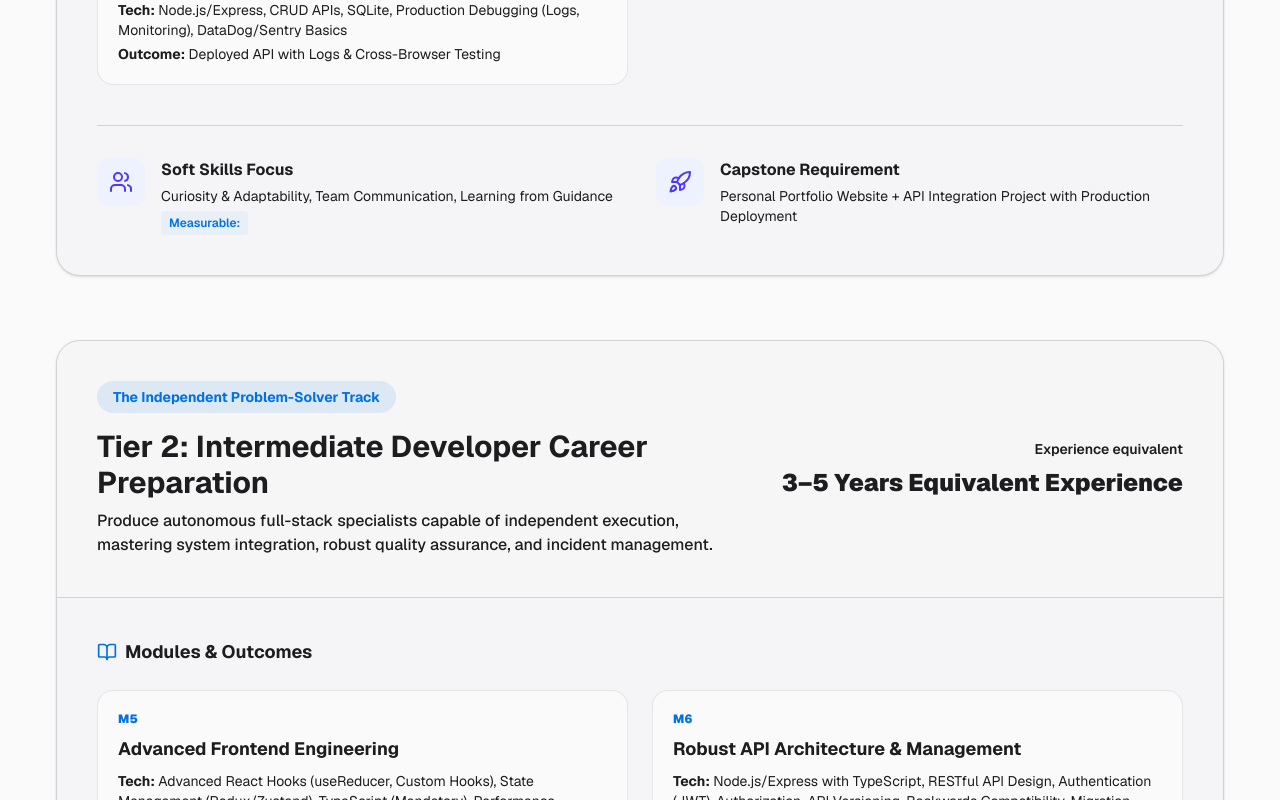
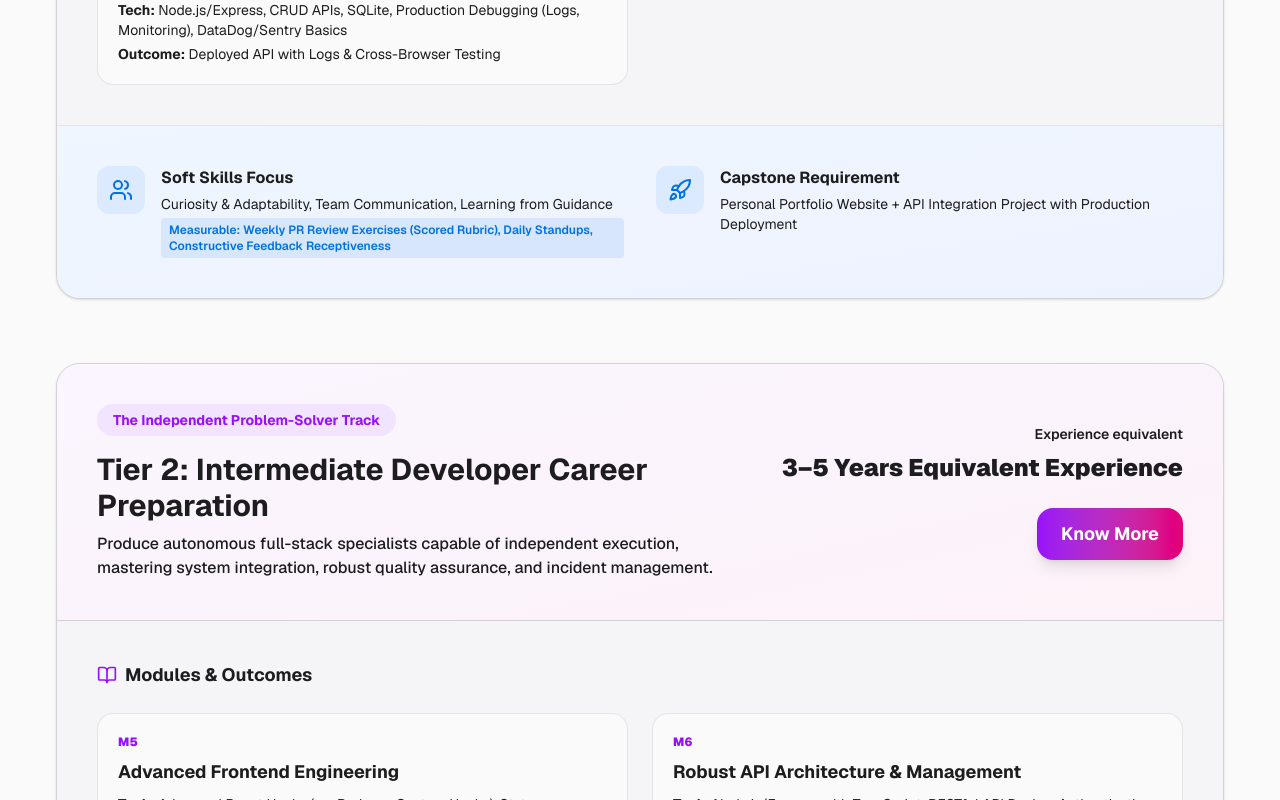
Before and after one commit to tejinder-gh/tutoring, a Next.js app: page /en/courses in a window 1280 px wide. Shown: the part 1180-1980 px from the top of the page. Built offline with nearby package versions, Linux system fonts and the light colour scheme.

Commit message:
color fixed

```diff
--- a/messages/en.json
+++ b/messages/en.json
@@ -110,6 +110,13 @@
     "title": "The Engineer's Roadmap",
     "subtitle": "A structured path from 'Hello World' to your first offer letter. We don't sell courses; we build careers.",
     "viewDetails": "View Full Curriculum",
+    "knowMore": "Know More",
+    "startYourJourney": "Start Your Journey",
+    "experienceEquivalent": "Experience equivalent",
+    "modulesAndOutcomes": "Modules & Outcomes",
+    "softSkillsFocus": "Soft Skills Focus",
+    "capstoneRequirement": "Capstone Requirement",
+    "partneredTiers": "Partnered Tiers",
     "tiers": {
       "tier1": {
         "title": "Tier 1: Junior Developer Career Preparation",
--- a/src/app/[locale]/courses/page.tsx
+++ b/src/app/[locale]/courses/page.tsx
@@ -4,34 +4,174 @@ import { Link } from "@/i18n/routing";
 import { ArrowRight, BookOpen, Rocket, Users } from "lucide-react";
 import { useTranslations } from "next-intl";
 import Divider from "../../../components/lib/SectionDivision";
-const CourseCard = ({ tierData, tierKey }: { tierData: any, tierKey: string }) => {
-   return <div key={tierKey} className="relative rounded-3xl border border-border bg-card overflow-hidden shadow-sm hover:shadow-xl transition-shadow duration-300">
+
+const getColor = (index: number) => {
+   const COLOR_SCHEMES = [
+      // Tier 1: Blue/Indigo
+      {
+         name: 'blue-indigo',
+         gradient: 'from-blue-50 to-indigo-50 dark:from-blue-950 dark:to-indigo-950',
+         gradientButton: 'from-blue-600 to-indigo-600',
+         badge: 'bg-primary/10 text-primary',
+         title: 'text-primary',
+         iconColor: 'text-primary',
+         iconBg: 'bg-blue-100 dark:bg-blue-900/30 text-primary',
+         outcome: 'text-primary',
+         softSkillBg: 'bg-accent/50',
+         softSkillBorder: 'border-blue-200/50 dark:border-blue-800/50',
+         softSkillText: 'text-primary',
+         cardBorder: 'border-border/50',
+         cardHover: 'hover:shadow-elegant'
+      },
+      // Tier 2: Purple/Pink
+      {
+         name: 'purple-pink',
+         gradient: 'from-purple-50 to-pink-50 dark:from-purple-950 dark:to-pink-950',
+         gradientButton: 'from-purple-600 to-pink-600',
+         badge: 'bg-purple-500/10 text-purple-600 dark:text-purple-400',
+         title: 'text-purple-600 dark:text-purple-400',
+         iconColor: 'text-purple-600 dark:text-purple-400',
+         iconBg: 'bg-purple-100 dark:bg-purple-900/30 text-purple-600 dark:text-purple-400',
+         outcome: 'text-purple-600 dark:text-purple-400',
+         softSkillBg: 'bg-purple-50 dark:bg-purple-900/10',
+         softSkillBorder: 'border-purple-200/50 dark:border-purple-800/50',
+         softSkillText: 'text-purple-600 dark:text-purple-400',
+         cardBorder: 'border-border/50',
+         cardHover: 'hover:shadow-elegant'
+      },
+      // Tier 3: Amber/Orange
+      {
+         name: 'amber-orange',
+         gradient: 'from-amber-50 to-orange-50 dark:from-amber-950 dark:to-orange-950',
+         gradientButton: 'from-amber-600 to-orange-600',
+         badge: 'bg-secondary/10 text-secondary',
+         title: 'text-secondary',
+         iconColor: 'text-secondary',
+         iconBg: 'bg-orange-100 dark:bg-orange-900/30 text-secondary',
+         outcome: 'text-secondary',
+         softSkillBg: 'bg-orange-50 dark:bg-orange-900/10',
+         softSkillBorder: 'border-orange-200/50 dark:border-orange-800/50',
+         softSkillText: 'text-secondary',
+         cardBorder: 'border-border/50',
+         cardHover: 'hover:shadow-elegant'
+      },
+      // Additional schemes for expansion
+      // Emerald/Teal
+      {
+         name: 'emerald-teal',
+         gradient: 'from-emerald-50 to-teal-50 dark:from-emerald-950 dark:to-teal-950',
+         gradientButton: 'from-emerald-600 to-teal-600',
+         badge: 'bg-emerald-500/10 text-emerald-600 dark:text-emerald-400',
+         title: 'text-emerald-600 dark:text-emerald-400',
+         iconColor: 'text-emerald-600 dark:text-emerald-400',
+         iconBg: 'bg-emerald-100 dark:bg-emerald-900/30 text-emerald-600 dark:text-emerald-400',
+         outcome: 'text-emerald-600 dark:text-emerald-400',
+         softSkillBg: 'bg-emerald-50 dark:bg-emerald-900/10',
+         softSkillBorder: 'border-emerald-200/50 dark:border-emerald-800/50',
+         softSkillText: 'text-emerald-600 dark:text-emerald-400',
+         cardBorder: 'border-border/50',
+         cardHover: 'hover:shadow-elegant'
+      },
+      // Rose/Pink
+      {
+         name: 'rose-pink',
+         gradient: 'from-rose-50 to-pink-50 dark:from-rose-950 dark:to-pink-950',
+         gradientButton: 'from-rose-600 to-pink-600',
+         badge: 'bg-rose-500/10 text-rose-600 dark:text-rose-400',
+         title: 'text-rose-600 dark:text-rose-400',
+         iconColor: 'text-rose-600 dark:text-rose-400',
+         iconBg: 'bg-rose-100 dark:bg-rose-900/30 text-rose-600 dark:text-rose-400',
+         outcome: 'text-rose-600 dark:text-rose-400',
+         softSkillBg: 'bg-rose-50 dark:bg-rose-900/10',
+         softSkillBorder: 'border-rose-200/50 dark:border-rose-800/50',
+         softSkillText: 'text-rose-600 dark:text-rose-400',
+         cardBorder: 'border-border/50',
+         cardHover: 'hover:shadow-elegant'
+      },
+      // Cyan/Sky
+      {
+         name: 'cyan-sky',
+         gradient: 'from-cyan-50 to-sky-50 dark:from-cyan-950 dark:to-sky-950',
+         gradientButton: 'from-cyan-600 to-sky-600',
+         badge: 'bg-cyan-500/10 text-cyan-600 dark:text-cyan-400',
+         title: 'text-cyan-600 dark:text-cyan-400',
+         iconColor: 'text-cyan-600 dark:text-cyan-400',
+         iconBg: 'bg-cyan-100 dark:bg-cyan-900/30 text-cyan-600 dark:text-cyan-400',
+         outcome: 'text-cyan-600 dark:text-cyan-400',
+         softSkillBg: 'bg-cyan-50 dark:bg-cyan-900/10',
+         softSkillBorder: 'border-cyan-200/50 dark:border-cyan-800/50',
+         softSkillText: 'text-cyan-600 dark:text-cyan-400',
+         cardBorder: 'border-border/50',
+         cardHover: 'hover:shadow-elegant'
+      },
+      // Lime/Emerald
+      {
+         name: 'lime-emerald',
+         gradient: 'from-lime-50 to-emerald-50 dark:from-lime-950 dark:to-emerald-950',
+         gradientButton: 'from-lime-600 to-emerald-600',
+         badge: 'bg-lime-500/10 text-lime-700 dark:text-lime-400',
+         title: 'text-lime-700 dark:text-lime-400',
+         iconColor: 'text-lime-700 dark:text-lime-400',
+         iconBg: 'bg-lime-100 dark:bg-lime-900/30 text-lime-700 dark:text-lime-400',
+         outcome: 'text-lime-700 dark:text-lime-400',
+         softSkillBg: 'bg-lime-50 dark:bg-lime-900/10',
+         softSkillBorder: 'border-lime-200/50 dark:border-lime-800/50',
+         softSkillText: 'text-lime-700 dark:text-lime-400',
+         cardBorder: 'border-border/50',
+         cardHover: 'hover:shadow-elegant'
+      },
+      // Slate/Gray (Neutral)
+      {
+         name: 'slate-gray',
+         gradient: 'from-slate-50 to-gray-50 dark:from-slate-950 dark:to-gray-950',
+         gradientButton: 'from-slate-600 to-gray-600',
+         badge: 'bg-slate-500/10 text-slate-700 dark:text-slate-300',
+         title: 'text-slate-700 dark:text-slate-300',
+         iconColor: 'text-slate-600 dark:text-slate-400',
+         iconBg: 'bg-slate-100 dark:bg-slate-900/30 text-slate-600 dark:text-slate-400',
+         outcome: 'text-slate-600 dark:text-slate-400',
+         softSkillBg: 'bg-slate-50 dark:bg-slate-900/10',
+         softSkillBorder: 'border-slate-200/50 dark:border-slate-800/50',
+         softSkillText: 'text-slate-600 dark:text-slate-400',
+         cardBorder: 'border-border/50',
+         cardHover: 'hover:shadow-elegant'
+      }
+   ];
+   return COLOR_SCHEMES[index % COLOR_SCHEMES.length];
+};
+
+const CourseCard = ({ tierData, t, index }: { tierData: any, t: any, index: number }) => {
+   const colorScheme = getColor(index);
+   return <div key={tierData.title} className={`relative rounded-3xl border border-border bg-card overflow-hidden shadow-sm hover:shadow-xl transition-all duration-300 group ${colorScheme.cardHover}`}>
       {/* Header */}
-      <div className="p-8 md:p-10 border-b border-border bg-accent/5 flex flex-col md:flex-row justify-between items-start md:items-center gap-6">
+      <div className={`p-8 md:p-10 border-b border-border bg-gradient-to-br ${colorScheme.gradient} flex flex-col md:flex-row justify-between items-start md:items-center gap-6`}>
          <div>
-            <div className="inline-block px-4 py-1.5 rounded-full bg-primary/10 text-primary font-bold text-sm mb-4">
+            <div className={`inline-block px-4 py-1.5 rounded-full font-bold text-sm mb-4 ${colorScheme.badge}`}>
                {tierData.role}
             </div>
-            <h2 className="text-3xl font-bold mb-2">{tierData.title}</h2>
+            <h2 className="text-3xl font-bold mb-2 text-foreground">{tierData.title}</h2>
             <p className="text-muted-foreground font-medium max-w-2xl">{tierData.description}</p>
          </div>
          <div className="flex flex-col items-end gap-2 shrink-0">
-            <span className="text-sm font-semibold text-muted-foreground">Experience equivalent</span>
+            <span className="text-sm font-semibold text-muted-foreground">{t("experienceEquivalent")}</span>
             <span className="text-2xl font-black text-foreground">{tierData.experience}</span>
+            <Link href={`/contact/${tierData.title}`} className={`inline-flex items-center gap-2 px-6 py-3 mt-4 rounded-2xl bg-gradient-to-r ${colorScheme.gradientButton} text-white font-bold text-lg shadow-lg hover:shadow-xl hover:-translate-y-1 transition-all`}>
+               {t("knowMore")}
+            </Link>
          </div>
       </div>
 
       {/* Modules Grid */}
       <div className="p-8 md:p-10">
          <h3 className="text-lg font-bold mb-6 flex items-center gap-2">
-            <BookOpen className="text-primary" size={20} />
-            Modules & Outcomes
+            <BookOpen className={colorScheme.title} size={20} />
+            {t("modulesAndOutcomes")}
          </h3>
-         <div className="grid md:grid-cols-2 lg:grid-cols-2 gap-6 mb-10">
+         <div className="grid md:grid-cols-2 lg:grid-cols-2 gap-6">
             {tierData.modules.map((module: any, idx: number) => (
-               <div key={idx} className="p-5 rounded-2xl bg-background border border-border/50 hover:border-primary/30 transition-colors">
+               <div key={idx} className={`p-5 rounded-2xl bg-background hover:border-transparent border ${colorScheme.cardBorder} ${colorScheme.cardHover} transition-colors`}>
                   <div className="flex justify-between items-start mb-2">
-                     <span className="text-xs font-black text-primary uppercase tracking-wide">{module.code}</span>
+                     <span className={`text-xs font-black uppercase tracking-wide ${colorScheme.title}`}>{module.code}</span>
                   </div>
                   <h4 className="font-bold text-lg mb-2">{module.title}</h4>
                   <div className="space-y-1 text-sm">
@@ -41,26 +181,28 @@ const CourseCard = ({ tierData, tierKey }: { tierData: any, tierKey: string }) =
                </div>
             ))}
          </div>
+      </div>
 
-         {/* Footer Info: Soft Skills & Capstone */}
-         <div className="grid md:grid-cols-2 gap-8 pt-8 border-t border-border">
+      {/* Footer Info: Soft Skills & Capstone */}
+      <div className={`p-8 md:p-10 border-t ${colorScheme.softSkillBorder} bg-gradient-to-br ${colorScheme.gradient}`}>
+         <div className="grid md:grid-cols-2 gap-8">
             <div className="flex gap-4">
-               <div className="w-12 h-12 rounded-xl bg-indigo-50 dark:bg-indigo-900/20 text-indigo-600 dark:text-indigo-400 flex items-center justify-center shrink-0">
+               <div className={`w-12 h-12 rounded-xl flex items-center justify-center shrink-0 ${colorScheme.iconBg}`}>
                   <Users size={24} />
                </div>
                <div>
-                  <h4 className="font-bold mb-1">Soft Skills Focus</h4>
+                  <h4 className="font-bold mb-1">{t("softSkillsFocus")}</h4>
                   <p className="text-sm text-muted-foreground mb-1">{tierData.softSkills.focus}</p>
-                  <p className="text-xs font-semibold text-primary bg-primary/5 px-2 py-1 rounded inline-block">Measurable: {tierData.softSkills.key}</p>
+                  <p className={`text-xs font-semibold px-2 py-1 rounded inline-block ${colorScheme.badge}`}>Measurable: {tierData.softSkills.assessment}</p>
                </div>
             </div>
 
             <div className="flex gap-4">
-               <div className="w-12 h-12 rounded-xl bg-indigo-50 dark:bg-indigo-900/20 text-indigo-600 dark:text-indigo-400 flex items-center justify-center shrink-0">
+               <div className={`w-12 h-12 rounded-xl flex items-center justify-center shrink-0 ${colorScheme.iconBg}`}>
                   <Rocket size={24} />
                </div>
                <div>
-                  <h4 className="font-bold mb-1">Capstone Requirement</h4>
+                  <h4 className="font-bold mb-1">{t("capstoneRequirement")}</h4>
                   <p className="text-sm text-muted-foreground">{tierData.capstone}</p>
                </div>
             </div>
@@ -88,25 +230,25 @@ export default function CoursesPage() {
             </div>
 
             <div className="space-y-16">
-               {Object.values(tiers).map((tier: any) => {
+               {Object.values(tiers).map((tier: any, index: number) => {
                   // Access raw data for nested arrays/objects
                   // const tierData = t.raw(`tiers.${tierKey}`);
                   if (tier.parteneredWith) {
                      partneredTiers.push(tier);
                   } else
-                     return <CourseCard tierData={tier} tierKey={tier.title} />
+                     return <CourseCard key={index} tierData={tier} t={t} index={index} />
                })}
             </div>
-            {partneredTiers.length > 0 && <Divider title="Partnered Tiers" />}
+            {partneredTiers.length > 0 && <Divider title={t("partneredTiers")} />}
             <div className="space-y-16">
-               {partneredTiers.map((tier: any) => {
+               {partneredTiers.map((tier: any, index: number) => {
                   // Access raw data for nested arrays/objects
-                  return <CourseCard tierData={tier} tierKey={tier.title} />
+                  return <CourseCard key={index} tierData={tier} t={t} index={index + Object.keys(tiers).length - partneredTiers.length} />
                })}
             </div>
             <div className="mt-20 text-center">
                <Link href="/register" className="inline-flex items-center gap-2 px-10 py-5 rounded-2xl bg-primary text-white font-bold text-lg shadow-lg hover:shadow-xl hover:-translate-y-1 transition-all">
-                  Start Your Journey <ArrowRight size={20} />
+                  {t("startYourJourney")} <ArrowRight size={20} />
                </Link>
             </div>
          </div>
--- a/src/components/Navbar.tsx
+++ b/src/components/Navbar.tsx
@@ -21,7 +21,7 @@ export default function Navbar() {
     <header className="fixed inset-x-0 top-0 z-40 h-16 bg-background border-b border-border flex items-center px-6">
       <div className="container flex items-center gap-6">
         <Link href="/" className="font-bold text-primary text-2xl">
-          Future Ready
+          Skill-ed
         </Link>
 
         <nav className="ml-auto flex items-center gap-4">
@@ -37,7 +37,7 @@ export default function Navbar() {
           >
             {t("about")}
           </Link>
-           <Link
+          <Link
             href="/contact"
             className="text-text-muted hover:text-foreground transition"
           >
```
Also changed, not shown: src/app/[locale]/courses/helper.ts (deleted).
